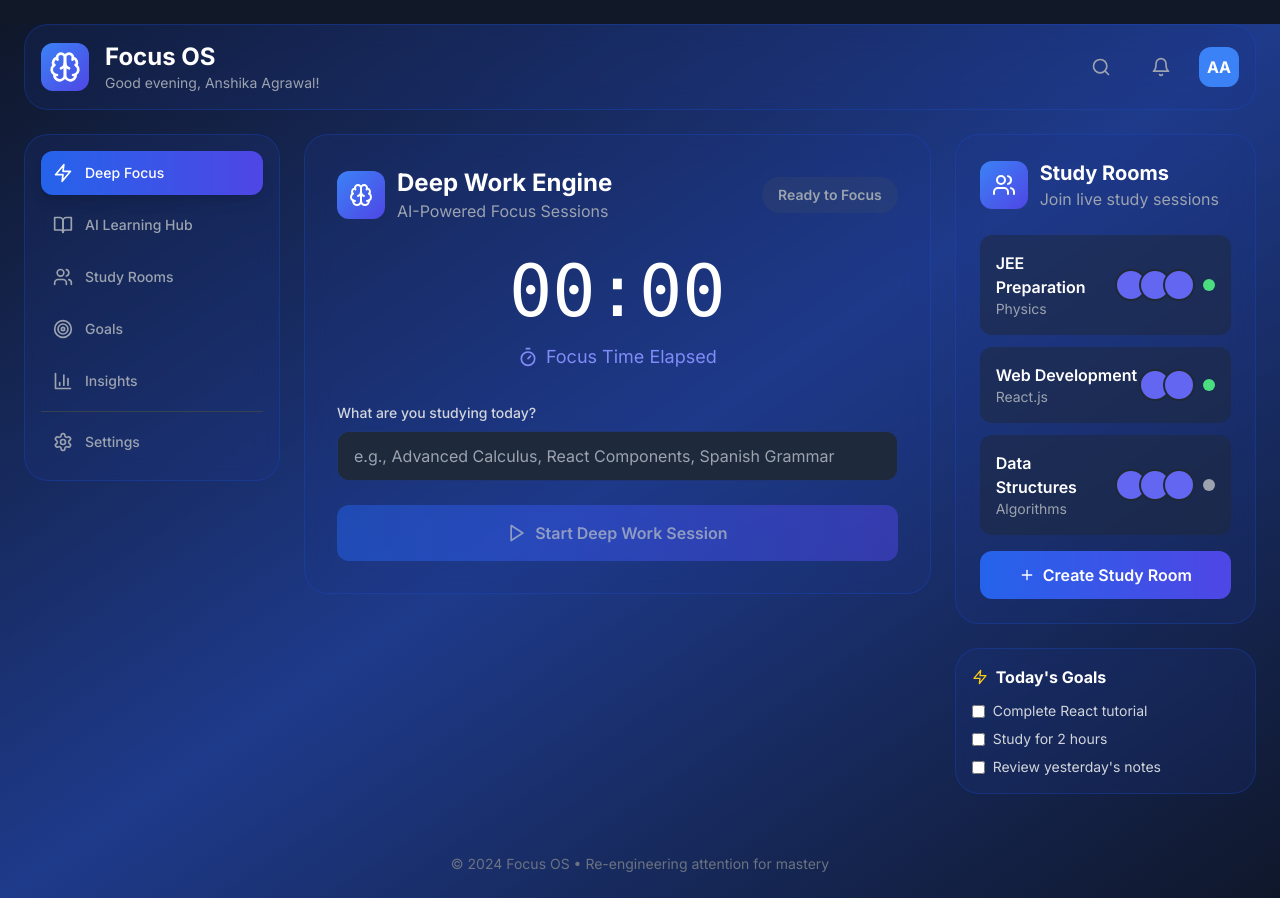
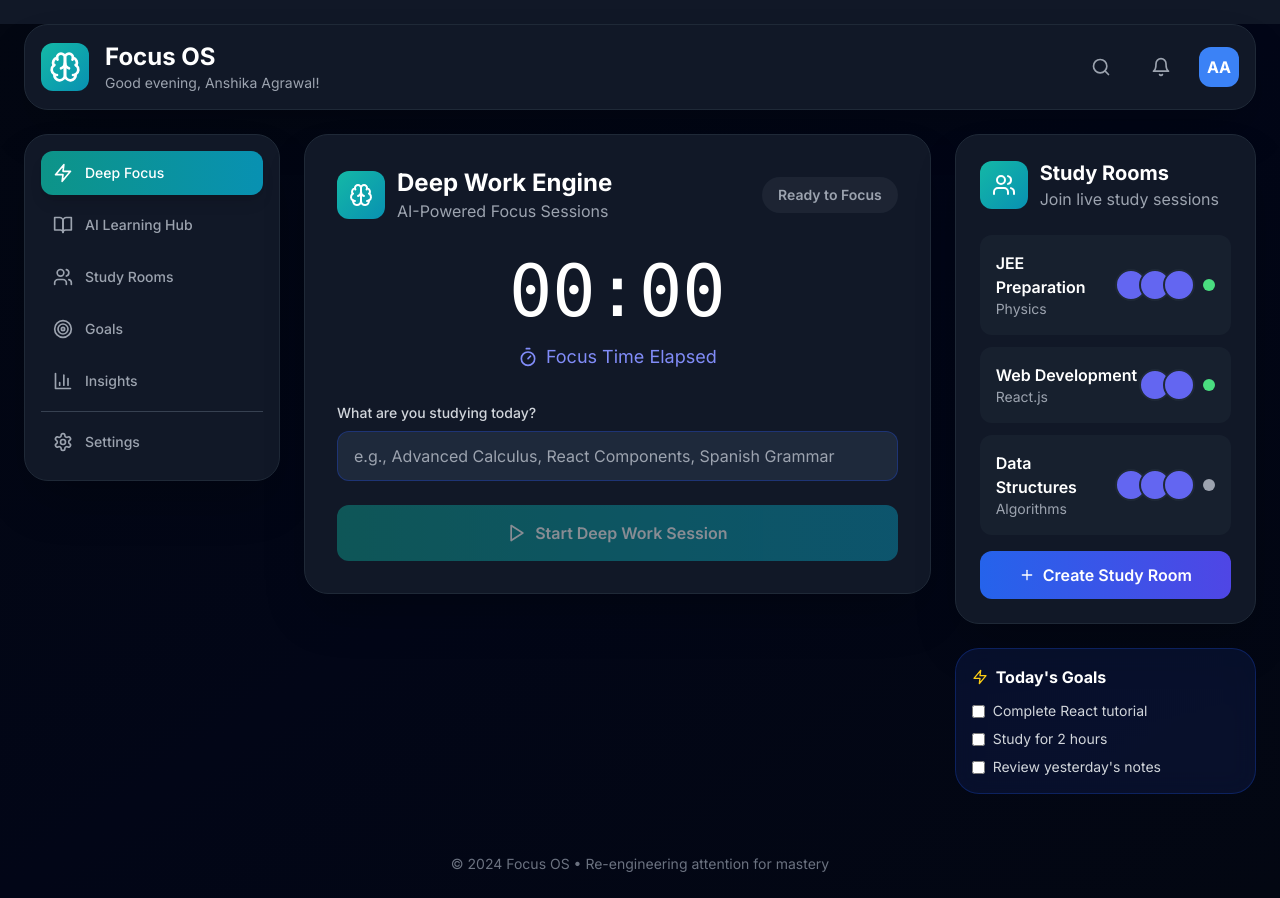
Before and after one commit to anshika01-agrawal/AI-Studyverse, a Next.js app: page / in a window 1280 px wide. Built offline with nearby package versions, Linux system fonts and the light colour scheme.

Commit message:
Deep Dark Theme Implementation - bg-gray-950 main background, bg-gray-900 for all containers, teal accent colors replacing blue/purple

```diff
--- a/src/app/page.tsx
+++ b/src/app/page.tsx
@@ -50,8 +50,8 @@ function NavItem({ icon: Icon, label, isActive, onClick, badge }: NavItemProps)
       onClick={onClick}
       className={`flex items-center justify-between w-full p-3 rounded-xl transition-all duration-300 text-sm font-medium group ${
         isActive
-          ? 'bg-gradient-to-r from-blue-600 to-indigo-600 text-white shadow-lg'
-          : 'text-gray-400 hover:bg-blue-800/30 hover:text-white'
+          ? 'bg-gradient-to-r from-teal-600 to-cyan-600 text-white shadow-lg'
+          : 'text-gray-400 hover:bg-gray-800 hover:text-white'
       }`}
     >
       <div className="flex items-center">
@@ -72,9 +72,9 @@ function InsightsCard({ totalFocusTime }: { totalFocusTime: number }) {
   const progress = Math.min(100, (totalFocusTime / weeklyTarget) * 100);
 
   return (
-    <div className="glass-card p-6 rounded-3xl">
+    <div className="bg-gray-900 border border-gray-800 p-6 rounded-3xl shadow-2xl">
       <div className="flex items-center space-x-3 mb-6">
-        <div className="p-3 bg-gradient-to-br from-blue-500 to-indigo-600 rounded-xl">
+        <div className="p-3 bg-gradient-to-br from-teal-500 to-cyan-600 rounded-xl">
           <BarChart3 className="w-6 h-6 text-white" />
         </div>
         <div>
@@ -95,7 +95,7 @@ function InsightsCard({ totalFocusTime }: { totalFocusTime: number }) {
         </div>
         <div className="w-full bg-gray-700 rounded-full h-3">
           <div
-            className="bg-gradient-to-r from-blue-500 to-indigo-500 h-3 rounded-full transition-all duration-1000"
+            className="bg-gradient-to-r from-teal-500 to-cyan-500 h-3 rounded-full transition-all duration-1000"
             style={{ width: `${progress}%` }}
           ></div>
         </div>
@@ -116,9 +116,9 @@ function InsightsCard({ totalFocusTime }: { totalFocusTime: number }) {
 
 function CommunityCard() {
   return (
-    <div className="glass-card p-6 rounded-3xl">
+    <div className="bg-gray-900 border border-gray-800 p-6 rounded-3xl shadow-2xl">
       <div className="flex items-center space-x-3 mb-6">
-        <div className="p-3 bg-gradient-to-br from-blue-500 to-indigo-600 rounded-xl">
+        <div className="p-3 bg-gradient-to-br from-teal-500 to-cyan-600 rounded-xl">
           <Users className="w-6 h-6 text-white" />
         </div>
         <div>
@@ -158,9 +158,9 @@ function AILearningHub() {
   const [message, setMessage] = useState('');
 
   return (
-    <div className="glass-card p-6 rounded-3xl h-full flex flex-col">
+    <div className="bg-gray-900 border border-gray-800 p-6 rounded-3xl h-full flex flex-col shadow-2xl">
       <div className="flex items-center space-x-3 mb-6">
-        <div className="p-3 bg-gradient-to-br from-blue-500 to-indigo-600 rounded-xl">
+        <div className="p-3 bg-gradient-to-br from-teal-500 to-cyan-600 rounded-xl">
           <Brain className="w-6 h-6 text-white" />
         </div>
         <div>
@@ -193,9 +193,9 @@ function AILearningHub() {
           value={message}
           onChange={(e) => setMessage(e.target.value)}
           placeholder="Ask about study techniques, upload notes, or request a quiz..."
-          className="flex-grow px-4 py-3 bg-gray-800 border border-gray-600 rounded-xl text-white placeholder-gray-400 focus:outline-none focus:border-blue-500"
+          className="flex-grow px-4 py-3 bg-gray-800 border border-gray-600 rounded-xl text-white placeholder-gray-400 focus:outline-none focus:border-teal-500"
         />
-        <button className="bg-gradient-to-r from-blue-600 to-indigo-600 text-white p-3 rounded-xl hover:from-blue-700 hover:to-indigo-700 transition duration-300">
+        <button className="bg-gradient-to-r from-teal-600 to-cyan-600 text-white p-3 rounded-xl hover:from-teal-700 hover:to-cyan-700 transition duration-300">
           <MessageSquare className="w-5 h-5" />
         </button>
       </div>
@@ -655,11 +655,11 @@ export default function Dashboard() {
   };
 
   return (
-    <div className="min-h-screen bg-gradient-to-br from-slate-900 via-blue-900 to-slate-900">
+    <div className="min-h-screen bg-gradient-to-br from-gray-950 via-slate-950 to-gray-950 text-white">
       {/* Header */}
-      <header className="glass-card mx-6 mt-6 p-4 rounded-3xl flex justify-between items-center">
+      <header className="bg-gray-900 border border-gray-800 mx-6 mt-6 p-4 rounded-3xl flex justify-between items-center shadow-2xl">
         <div className="flex items-center space-x-4">
-          <div className="p-2 bg-gradient-to-br from-blue-500 to-indigo-600 rounded-xl">
+          <div className="p-2 bg-gradient-to-br from-teal-500 to-cyan-600 rounded-xl">
             <Brain className="w-8 h-8 text-white" />
           </div>
           <div>
@@ -683,7 +683,7 @@ export default function Dashboard() {
 
       <div className="flex gap-6 p-6">
         {/* Sidebar Navigation */}
-        <nav className="w-64 glass-card p-4 rounded-3xl self-start">
+        <nav className="w-64 bg-gray-900 border border-gray-800 p-4 rounded-3xl self-start shadow-2xl">
           <div className="space-y-2">
             <NavItem
               icon={Zap}
--- a/src/components/FocusTimer.tsx
+++ b/src/components/FocusTimer.tsx
@@ -118,11 +118,11 @@ export function FocusTimer({ className = '' }: FocusTimerProps) {
   };
 
   return (
-    <div className={`glass-card p-8 rounded-3xl ${className}`}>
+    <div className={`bg-gray-900 border border-gray-800 p-8 rounded-3xl shadow-2xl ${className}`}>
       {/* Header */}
       <div className="flex items-center justify-between mb-8">
         <div className="flex items-center space-x-3">
-          <div className="p-3 bg-gradient-to-br from-blue-500 to-indigo-600 rounded-xl">
+          <div className="p-3 bg-gradient-to-br from-teal-500 to-cyan-600 rounded-xl">
             <Brain className="w-6 h-6 text-white" />
           </div>
           <div>
@@ -200,7 +200,7 @@ export function FocusTimer({ className = '' }: FocusTimerProps) {
             onChange={(e) => setSessionNotes(e.target.value)}
             placeholder="Jot down key insights, difficulties, or breakthroughs..."
             rows={3}
-            className="w-full px-4 py-3 bg-slate-800 border border-blue-800/50 rounded-xl text-white placeholder-gray-400 focus:outline-none focus:border-blue-500 focus:ring-2 focus:ring-blue-500/20 resize-none"
+            className="w-full px-4 py-3 bg-slate-800 border border-gray-700 rounded-xl text-white placeholder-gray-400 focus:outline-none focus:border-teal-500 focus:ring-2 focus:ring-teal-500/20 resize-none"
           />
         </div>
       )}
@@ -211,7 +211,7 @@ export function FocusTimer({ className = '' }: FocusTimerProps) {
           <button
             onClick={handleStartSession}
             disabled={!subject.trim()}
-            className="w-full bg-gradient-to-r from-blue-600 to-indigo-600 text-white font-semibold py-4 px-6 rounded-xl hover:from-blue-700 hover:to-indigo-700 transition duration-300 flex items-center justify-center space-x-2 disabled:opacity-50 disabled:cursor-not-allowed focus-glow"
+            className="w-full bg-gradient-to-r from-teal-600 to-cyan-600 text-white font-semibold py-4 px-6 rounded-xl hover:from-teal-700 hover:to-cyan-700 transition duration-300 flex items-center justify-center space-x-2 disabled:opacity-50 disabled:cursor-not-allowed focus-glow"
           >
             <Play className="w-5 h-5" />
             <span>Start Deep Work Session</span>
--- a/src/styles/globals.css
+++ b/src/styles/globals.css
@@ -2,24 +2,25 @@
 @tailwind components;
 @tailwind utilities;
 
-/* Custom CSS for dark theme components */
+/* Custom CSS for deep dark theme components */
 .glass-card {
-  background: rgba(15, 23, 42, 0.8);
+  background: rgba(17, 24, 39, 0.9);
   backdrop-filter: blur(20px);
-  border: 1px solid rgba(59, 130, 246, 0.3);
+  border: 1px solid rgba(20, 184, 166, 0.2);
   border-radius: 24px;
+  box-shadow: 0 25px 50px -12px rgba(0, 0, 0, 0.8);
 }
 
 .focus-glow {
-  box-shadow: 0 0 20px rgba(59, 130, 246, 0.3);
+  box-shadow: 0 0 20px rgba(20, 184, 166, 0.4);
 }
 
 .study-timer {
-  background: linear-gradient(135deg, #1e40af 0%, #3730a3 100%);
+  background: linear-gradient(135deg, #0d9488 0%, #0f766e 100%);
 }
 
 .ai-gradient {
-  background: linear-gradient(135deg, #1e40af 0%, #3730a3 50%, #1e3a8a 100%);
+  background: linear-gradient(135deg, #0d9488 0%, #0f766e 50%, #06b6d4 100%);
 }
 
 /* Custom scrollbar */
@@ -32,12 +33,12 @@
 }
 
 ::-webkit-scrollbar-thumb {
-  background: #1e40af;
+  background: #0d9488;
   border-radius: 4px;
 }
 
 ::-webkit-scrollbar-thumb:hover {
-  background: #1d4ed8;
+  background: #0f766e;
 }
 
 /* Animation classes */
```
